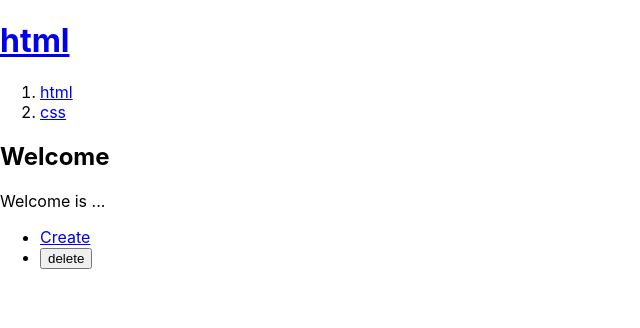
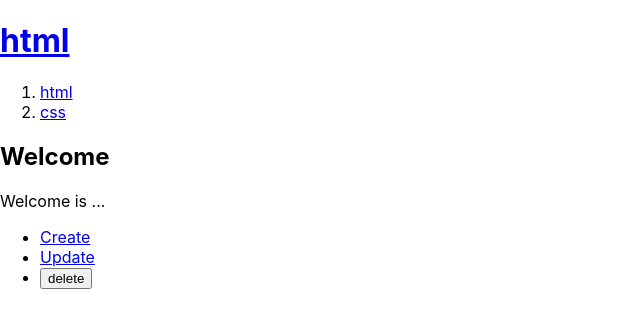
Before and after one commit to minyopi/react-tutorial, a React (Create React App) app: page / in a window 1280 px wide. Shown: the top 328 px of the page, without its empty margins (0-640 px from the left). Built offline with nearby package versions, Linux system fonts and the light colour scheme.

Commit message:
UPDATE 항목 만들기

```diff
--- a/src/App.js
+++ b/src/App.js
@@ -1,6 +1,8 @@
 import logo from './logo.svg';
 import './App.css';
 import {useState} from 'react';
+
+
 function Article(props){
   console.log('Article');
   return (
@@ -10,6 +12,7 @@ function Article(props){
     </article>
   )
 }
+
 function Nav(props){
   console.log('Nav');
   var lis = [];
@@ -35,6 +38,7 @@ function Nav(props){
     </nav>
   );
 }
+
 function Header(props){
   console.log('Header');
   function aHandler(ev){
@@ -45,6 +49,7 @@ function Header(props){
     <header><h1><a href="index.html" onClick={aHandler}>{props.title}</a></h1></header>
   )
 }
+
 function Create(props){
   function submitHandler(ev){
     ev.preventDefault();
@@ -63,6 +68,7 @@ function Create(props){
       </article>
   )
 }
+
 function Control(props){
   return (
     <ul>
@@ -72,6 +78,12 @@ function Control(props){
           props.onChangeMode('CREATE');
         }
       }>Create</a></li>
+      <li><a href="update.html" onClick={
+        function(ev){
+            ev.preventDefault();
+            props.onChangeMode('UPDATE')
+        }
+      }>Update</a></li>
       <li>
         <form onSubmit={
           function(ev){
@@ -85,6 +97,9 @@ function Control(props){
     </ul>
   )
 }
+
+
+
 function App() {
 
   var [id, setId] = useState(2);
@@ -126,6 +141,8 @@ function App() {
       setNextId(nextId+1);
     }
     articleComp = <Create onCreate={createHandler}></Create>
+  } else if(mode === 'UPDATE') {
+      articleComp = <h2>Update</h2>
   }
   function changeHandler(_mode){
     debugger;
@@ -142,7 +159,9 @@ function App() {
       }
       setTopics(newTopics);
       setMode('WELCOME');
-    } else {
+    } else if (_mode === 'UPDATE'){
+      setMode('UPDATE')
+    } {
       setMode(_mode);
     }
   }
```
